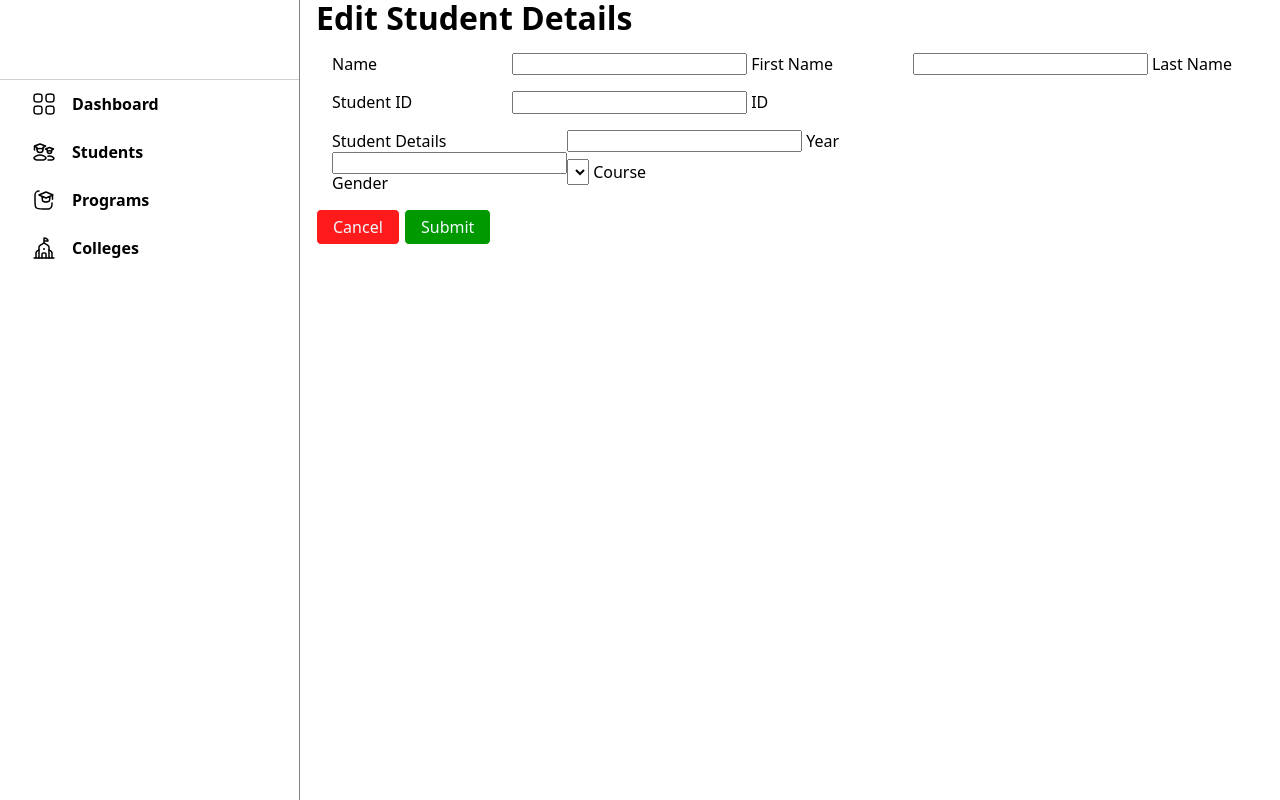
After one commit to KishonShrill/flask-students-mysql, a Flask app: template app/templates/crud_blueprint/editStudent.html in a window 1280 px wide. The commit adds this page. Run offline with Flask 3, Linux system fonts and the light colour scheme; the template is opened without the code that fills it: values that come from a table or form of the project are taken from there, others are empty.

Commit message:
[HTML] removed modal and made a new page for edit

```diff
--- /dev/null
+++ b/app/templates/crud_blueprint/editStudent.html
@@ -0,0 +1,65 @@
+{% extends 'master_blueprint/base.html' %}
+
+{% block head %}
+  <title>Edit Student</title>
+{% endblock %}
+
+{% block body %}
+  <main data-modal-edit class="edit-student">
+    <form class="edit-student__block" id="singleEditForm" method="POST" action="/students/edit">
+      {{ editForm.csrf_token }}
+      <div class="edit-form-container">
+        <header class="edit-form-header">
+          <h1>Edit Student Details</h1>
+        </header>
+
+        <main class="edit-form">
+          <div>
+            <span>Name</span>
+            <div style="
+              display: flex;
+              justify-content: space-between;
+              gap: 1rem;
+            ">
+              <div class="edit-form-inputs">
+                {{ editForm.editFirstName }}
+                {{ editForm.editFirstName.label }}
+              </div>
+              <div class="edit-form-inputs">
+                {{ editForm.editLastName }}
+                {{ editForm.editLastName.label }}
+              </div>
+            </div>
+          </div>
+          <div>
+            <span>Student ID</span>
+            <div class="edit-form-inputs">
+              {{ editForm.editID }}
+              {{ editForm.editID.label }}
+            </div>
+          </div>
+          <div>
+            <span>Student Details</span>
+            <div class="edit-form-inputs">
+              {{ editForm.editYear }}
+              {{ editForm.editYear.label }}
+            </div>
+            <div class="edit-form-inputs">
+              {{ editForm.editGender }}
+              {{ editForm.editGender.label }}
+            </div>
+            <div class="edit-form-inputs">
+              {{ editForm.editCourse }}
+              {{ editForm.editCourse.label }}
+            </div>
+            <input type="hidden" name="student_id-edit" id="student_id-edit" value="">
+          </div>
+        </main>
+      </div>
+      <footer class="form__actions">
+        <button class="delete" data-close-modal-edit>Cancel</button>
+        <button class="add" data-close-modal delete-confirmation form="singleEditForm">Submit</button>
+      </footer>
+    </form>
+  </main>
+{% endblock %}
--- a/app/templates/master_blueprint/base.html
+++ b/app/templates/master_blueprint/base.html
@@ -16,10 +16,38 @@
     <aside>
       <header class="aside__header"></header>
       <nav class="aside__nav">
-        <a class="aside__nav-links" href="/"><img src="{{ url_for('static', filename='images/grid-view-stroke-rounded.svg') }}" alt="Dashboar icon">Dashboard</a>
-        <a class="aside__nav-links" href="/students"><img src="{{ url_for('static', filename='images/students-stroke-rounded.svg' )}}" alt="Students icon">Students</a>
-        <a class="aside__nav-links" href="/programs"><img src="{{ url_for('static', filename='images/course-stroke-rounded.svg') }}" alt="Courses icon">Programs</a>
-        <a class="aside__nav-links" href="/colleges"><img src="{{ url_for('static', filename='images/school-01-stroke-rounded.svg')}}" alt="College icon">Colleges</a>
+        <a class="aside__nav-links" href="/">
+          {% if request.path == '/' %}
+            <img src="{{ url_for('static', filename='images/grid-view-stroke-rounded-light.svg') }}" alt="Dashboar icon">
+          {% else %}
+            <img src="{{ url_for('static', filename='images/grid-view-stroke-rounded.svg') }}" alt="Dashboar icon">
+          {% endif %}
+          Dashboard
+        </a>
+        <a class="aside__nav-links" href="/students">
+          {% if request.path == '/students' %}
+            <img src="{{ url_for('static', filename='images/students-stroke-rounded-light.svg' )}}" alt="Students icon">
+          {% else %}
+            <img src="{{ url_for('static', filename='images/students-stroke-rounded.svg' )}}" alt="Students icon">
+          {% endif %}
+          Students
+        </a>
+        <a class="aside__nav-links" href="/programs">
+          {% if request.path == '/programs' %}
+            <img src="{{ url_for('static', filename='images/course-stroke-rounded-light.svg') }}" alt="Courses icon">
+          {% else %}
+            <img src="{{ url_for('static', filename='images/course-stroke-rounded.svg') }}" alt="Courses icon">
+          {% endif %}
+          Programs
+        </a>
+        <a class="aside__nav-links" href="/colleges">
+          {% if request.path == '/colleges' %}
+            <img src="{{ url_for('static', filename='images/school-01-stroke-rounded-light.svg')}}" alt="College icon">
+          {% else %}
+            <img src="{{ url_for('static', filename='images/school-01-stroke-rounded.svg')}}" alt="College icon">
+          {% endif %}
+          Colleges
+        </a>
       </nav>
       <footer class="aside__footer"></footer>
     </aside>
```
Also changed, not shown: app/templates/students.html (+21 -41 lines).
